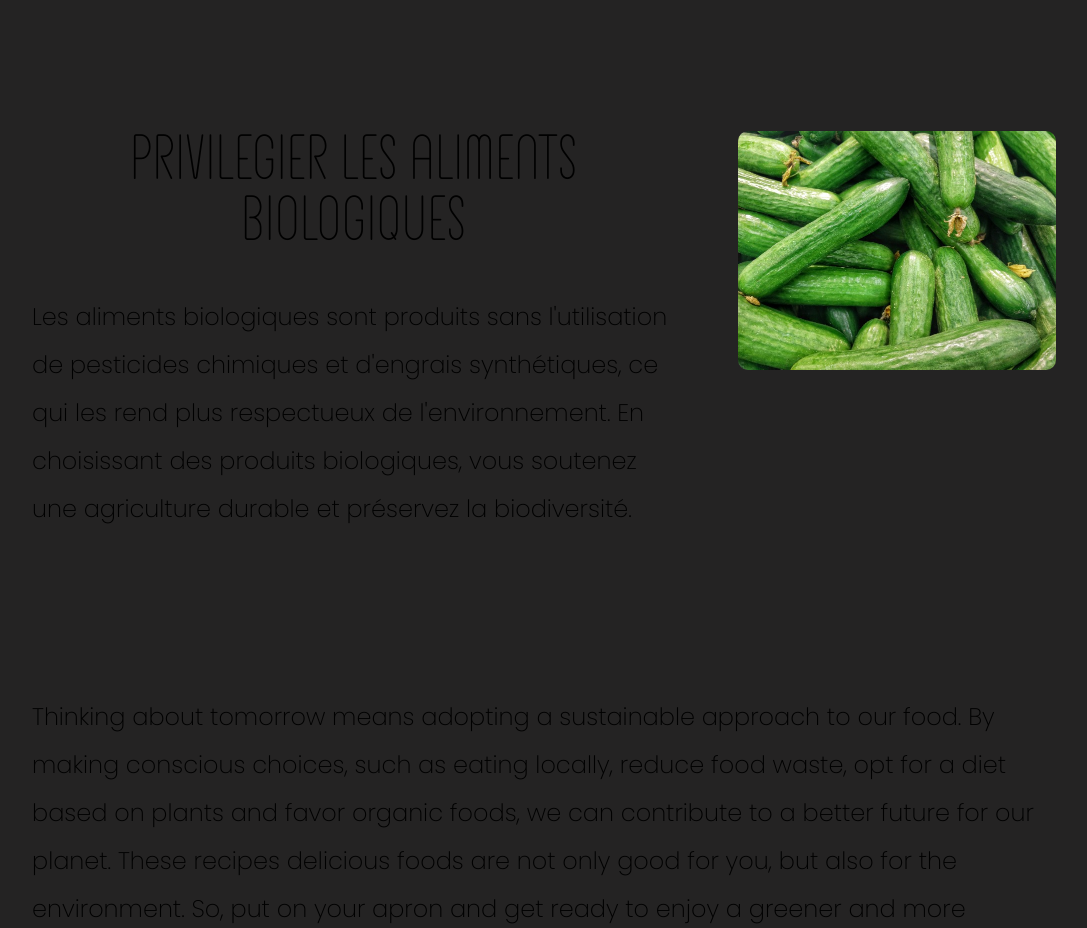
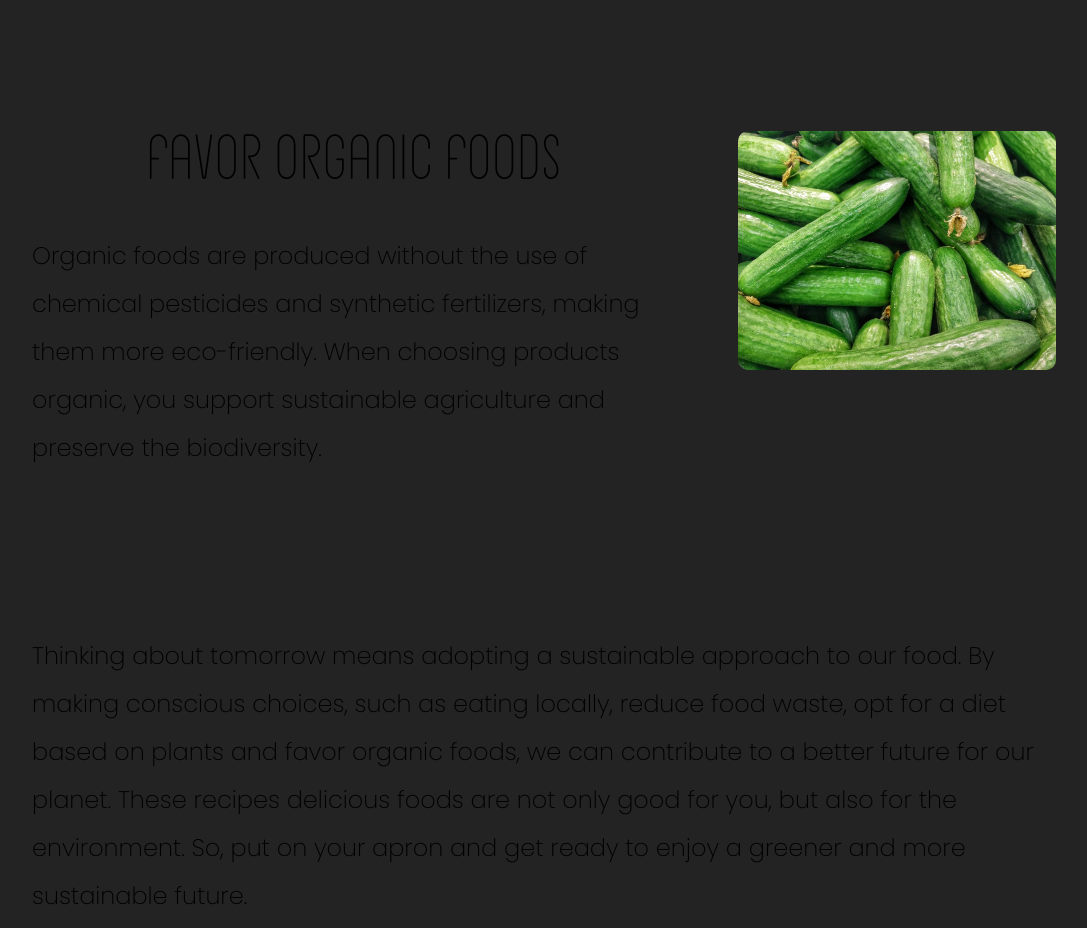
Before and after one commit to marcDjango/P2-FoodApp-el-jefe, a React (Vite) app in the folder frontend/: page /tomorrow in a window 1280 px wide. Shown: the part 3000-3928 px from the top of the page, without its empty margins (96-1183 px from the left). Built offline with nearby package versions, Linux system fonts and the light colour scheme.

Commit message:
feat: add all texte in english, and one more

```diff
--- a/frontend/src/pages/Tomorrow.jsx
+++ b/frontend/src/pages/Tomorrow.jsx
@@ -70,13 +70,12 @@ function Tomorrow() {
 
       <div className="text-container">
         <div className="paragraph">
-          <h2>Privilégier les Aliments Biologiques</h2>
+          <h2>Favor Organic Foods</h2>
           <p>
-            Les aliments biologiques sont produits sans l'utilisation de
-            pesticides chimiques et d'engrais synthétiques, ce qui les rend plus
-            respectueux de l'environnement. En choisissant des produits
-            biologiques, vous soutenez une agriculture durable et préservez la
-            biodiversité.
+            Organic foods are produced without the use of chemical pesticides
+            and synthetic fertilizers, making them more eco-friendly. When
+            choosing products organic, you support sustainable agriculture and
+            preserve the biodiversity.
           </p>
         </div>
         <div id="pic">
```
